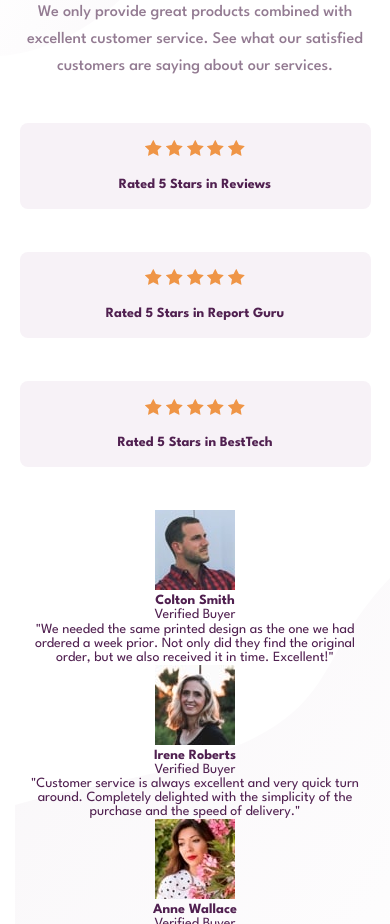
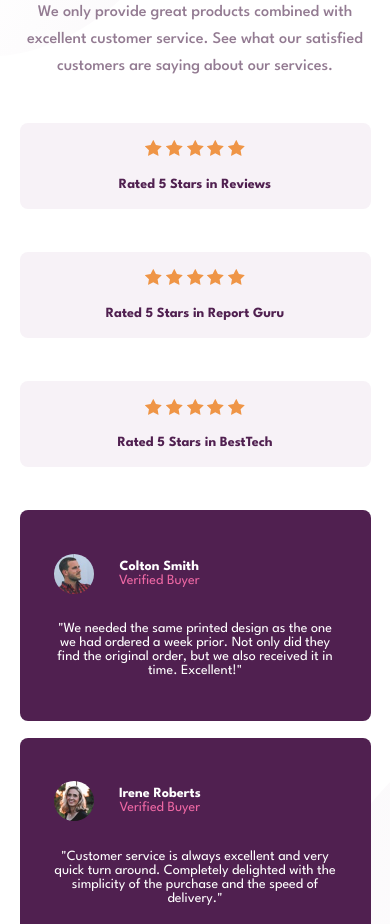
Before and after one commit to remcoj89/ztm-social-proof-section, a plain HTML site: page index.html in a window 390 px wide. Shown: the part 176-1100 px from the top of the page. Drawn offline with Linux system fonts and the light colour scheme.

Commit message:
styling testemonial section && mobile development done

```diff
--- a/css/styles.css
+++ b/css/styles.css
@@ -67,3 +67,34 @@ h2 {
   padding: 1.6rem;
   font-weight: 700;
 }
+
+.testemonials--list {
+  display: flex;
+  flex-direction: column;
+  gap: 1.6rem;
+}
+
+.testemonial{
+  background-color: var(--color-primary-very-dark-magenta);
+  border-radius: 8px;
+  color: var(--color-neutral-white);
+  padding: 4rem 3.2rem;
+}
+
+.reviewer-meta{
+  align-items: center;
+  display: flex;
+  gap: 2.3rem;
+  margin-bottom: 2.6rem;
+}
+
+.reviewer-meta span{
+  color: var(--color-primary-soft-pink);
+  margin-top: 0.5rem;
+}
+
+.avatar-image {
+  border-radius: 50%;
+  height: 40px;
+  width: 40px;
+}
```
